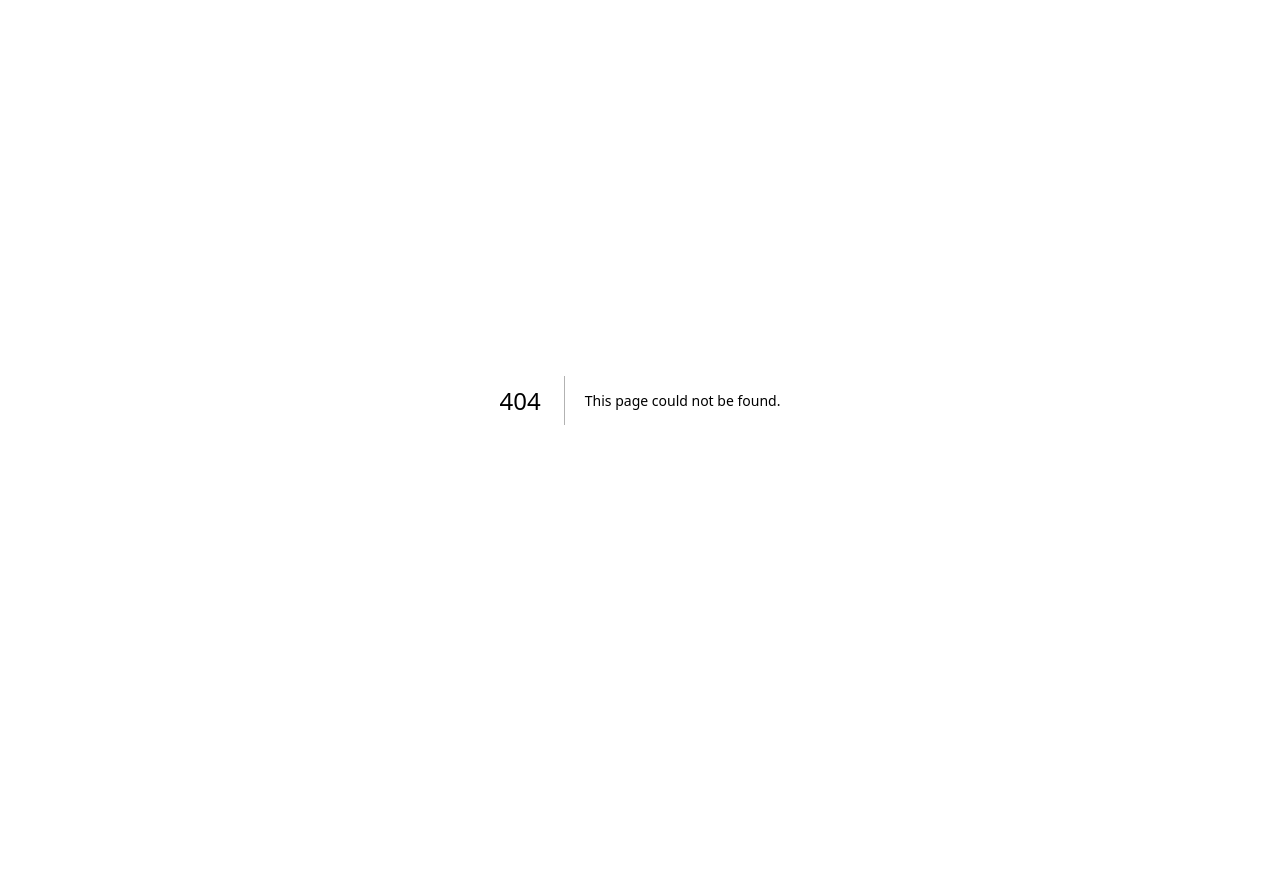
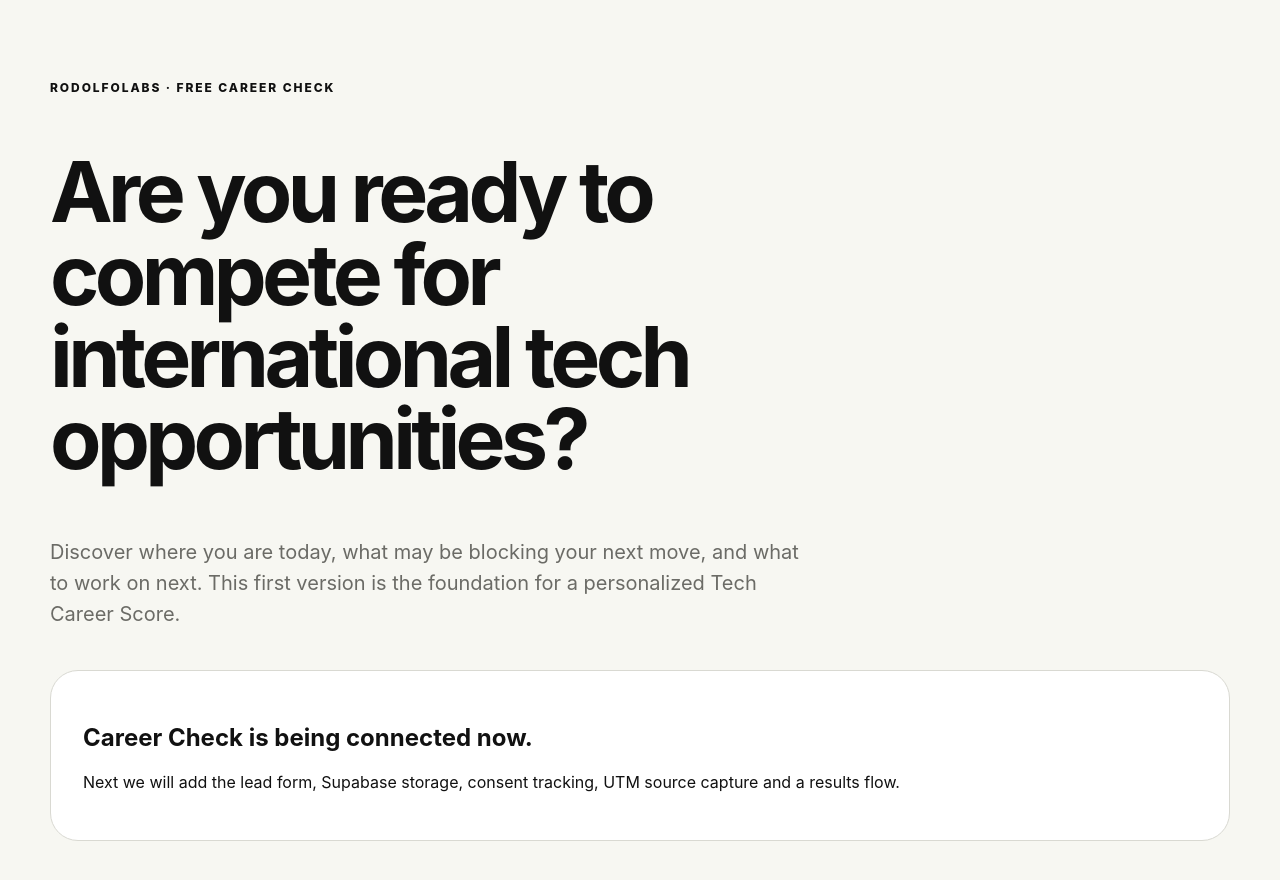
Before and after one commit to raduolivas/rodolfosilva_btt, a Next.js app: page /career-check in a window 1280 px wide. Before the commit this address had no page. Shown: the top 880 px of the page. Before the commit the page ends 800 px from the top, so only its background shows below. Built offline with nearby package versions, Linux system fonts and the light colour scheme.

Commit message:
Add Career Check landing page foundation

```diff
--- /dev/null
+++ b/app/career-check/page.tsx
@@ -0,0 +1,20 @@
+export default function CareerCheckPage() {
+  return (
+    <main className="page">
+      <div className="shell">
+        <div className="eyebrow">RODOLFOLABS · FREE CAREER CHECK</div>
+        <h1>Are you ready to compete for international tech opportunities?</h1>
+        <p className="lead">
+          Discover where you are today, what may be blocking your next move, and what to work on next. This first version is the foundation for a personalized Tech Career Score.
+        </p>
+
+        <section className="panel">
+          <h2>Career Check is being connected now.</h2>
+          <p>
+            Next we will add the lead form, Supabase storage, consent tracking, UTM source capture and a results flow.
+          </p>
+        </section>
+      </div>
+    </main>
+  );
+}
```
